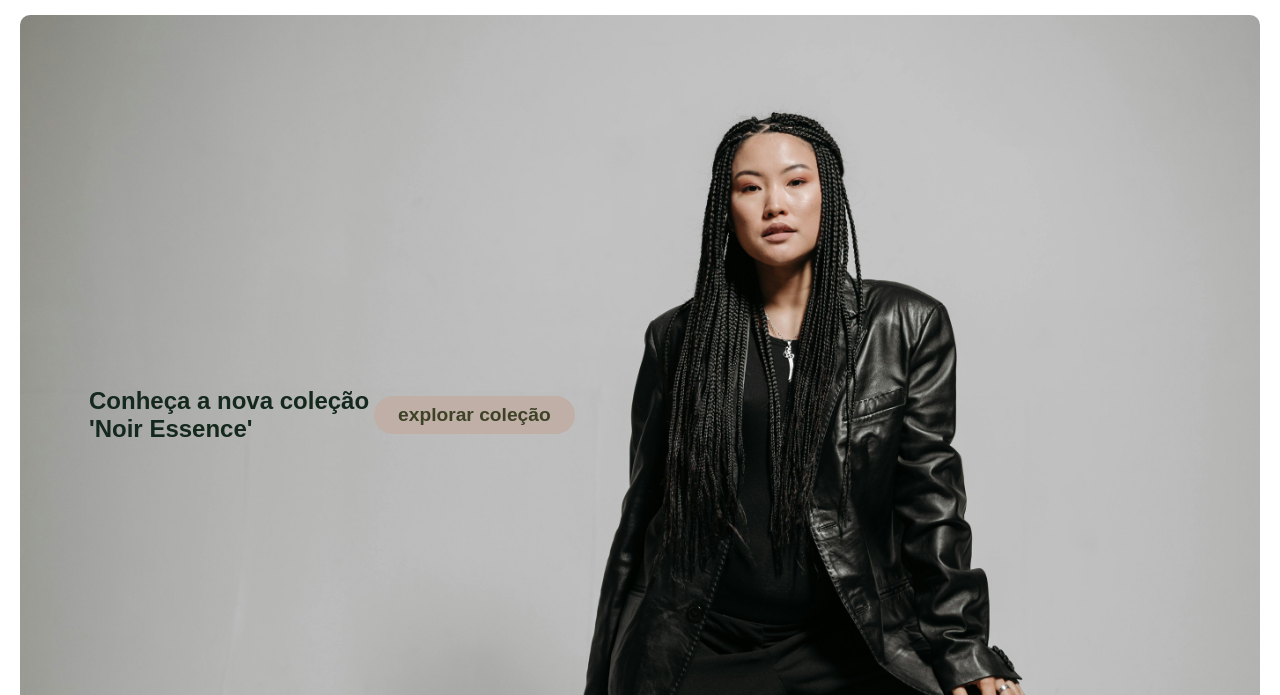
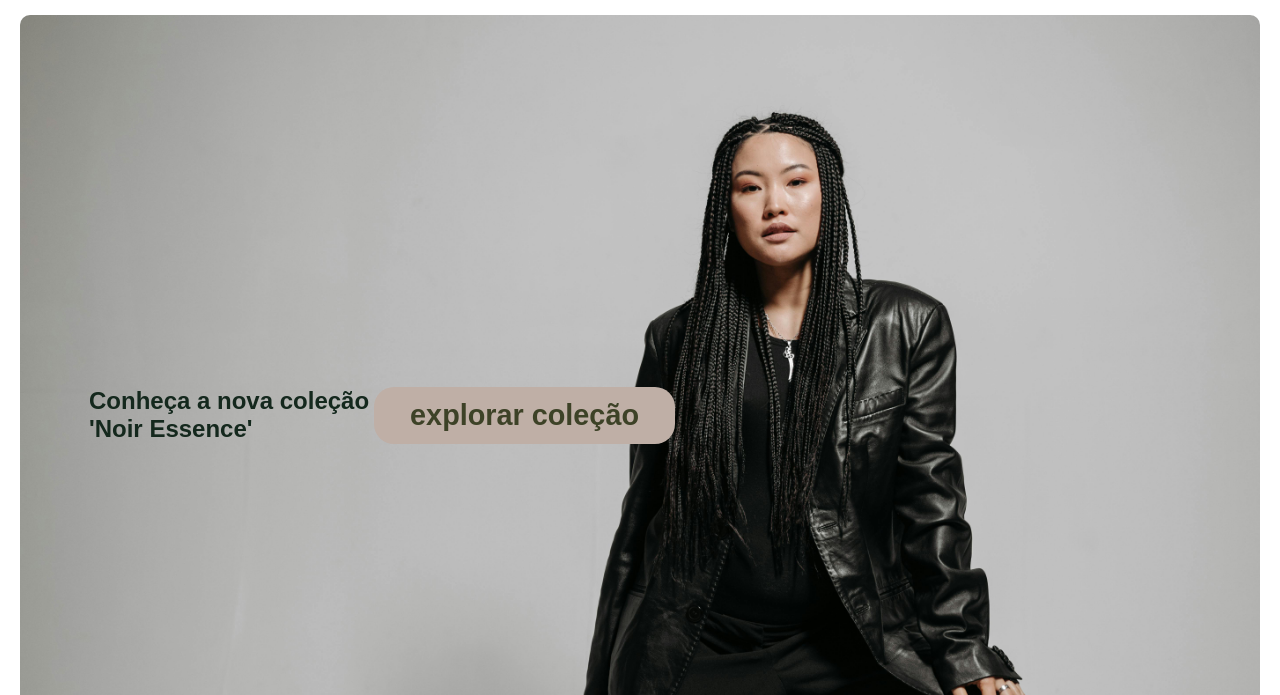
Before and after one commit to nicoledevfr/sitederoupas, a plain HTML site: page index.html in a window 1280 px wide. Shown: the part 105-800 px from the top of the page. Drawn offline with Linux system fonts and the light colour scheme; a web font is replaced by a local one.

Commit message:
versões finais

```diff
--- a/index.html
+++ b/index.html
@@ -14,39 +14,29 @@
 </head>
 
 <body>
+   <header>
         <nav>
             <div class="logomarca">Velon</div>
-
             <ul class="menu">
-
                 <li><a href="#home">Home</a></li>
                 <li><a href="#produtos">Produtos</a></li>
                 <li> <a href="#contato">Contato</a></li>
-
-
-
             </ul>
-
         </nav>
+    </header>
     <main>
         <section id="home">
-
-            <h1 id="textosobreposto">Conheça a nova coleção <br> 'Noir Essence'</h1>
-            <div id="explore">
-                <a href="#explore">explorar coleção </a>
+            <h1 id="textosobreposto">Conheça a nova coleção <br> 'Noir Essence'<h1>
+            <div id="botãoexplorar">
+                <a href="#cardcoleção">explorar coleção </a>
             </div>
-
         </section>
         <section id="frasedeefeito"><h1>"O que é autentico nunca sai de moda"</h1></section>
 
         <section id="fraseconfira" >
             <h1 >Confira os itens mais populares do site</h1>
         </section>
-
-
         <section id="produtos">
-
-
             <div class="produto">
                 <img src="imagens/produto001.jpg" alt="produto1">
                 <p class="preço">79,99</p>
@@ -55,7 +45,6 @@
                 <img src="imagens/produto002.jpg" alt="produto2">
                 <p class="preço">R$99,99</p>
             </div>
-
             <div class="produto">
                 <img src="imagens/produto004.jpg" alt="produto4">
                 <p class="preço">R$69,99</p>
@@ -68,9 +57,7 @@
                 <img src="imagens/produto006.jpg" alt="produto6">
                 <p class="preço">R$86,99</p>
             </div>
-
         </section>
-
        <section id="cardcoleção">
             <div id="card">
 
@@ -84,10 +71,8 @@
                 criada para quem busca presença e estilo em cada detalhe.
 
                 Em um universo onde o preto é protagonista, cada peça <span>
-                    carrega o DNA da Velon — ousadia, qualidade e
-                    originalidade.
+                carrega o DNA da Velon — ousadia, qualidade e originalidade.
                 </span> Noir Essence não é apenas uma escolha de roupa: é uma declaração de personalidade.
-
                 Descubra o poder do all black. Vista Noir Essence.
             </p>
             </div>
--- a/style.css
+++ b/style.css
@@ -3,7 +3,6 @@
 @import url('https://fonts.googleapis.com/css2?family=Nata+Sans:wght@100..900&family=Whisper&display=swap');
 
 :root {
-
   --cor--01: #14281D;
   --cor--02: #BFAFA6;
   --cor--03: #280004;
@@ -24,8 +23,6 @@ body {
   margin: 0.5em;
   display: flex;
   justify-content: flex-start;
-
-
 }
 
 nav {
@@ -34,7 +31,6 @@ nav {
   width: 100%;
   display: flex;
   align-items: center;
-
 }
 
 a {
@@ -44,21 +40,17 @@ a {
   font-size: 1.2em;
   font-weight: bold;
   transition: 1ms;
+}
 
-}
 html {
   scroll-behavior: smooth;
 }
-
-
-/* links de navegação */
 
 .menu {
   list-style: none;
   display: flex;
   gap: 2vh;
   margin: auto;
-
 }
 
 #home {
@@ -98,9 +90,7 @@ html {
   border-radius: 10px;
 }
 
-
-
-#explore {
+#botãoexplorar {
   background-color: var(--cor--02);
   padding: 0.5em 1.5em;
   border-radius: 20px;
@@ -111,11 +101,9 @@ html {
   transition: 0.3s;
 }
 
-#explore :hover {
+#botãoexplorar:hover {
   color: var(--cor--03);
-
 }
-
 
 #fraseconfira {
   font-size: 20px;
@@ -127,7 +115,6 @@ html {
 }
 
 #frasedeefeito {
-
   color: var(--cor--01);
   background-color: var(--cor--02);
   display: flex;
@@ -153,9 +140,8 @@ html {
   justify-content: center;
   gap: 40px;
   margin: 5em;
+}
 
-
-}
 .produto {
     display: flex;
   flex-direction: column; /* imagem em cima, preço embaixo */
@@ -198,10 +184,6 @@ html {
   font-size: 30px;
 }
 
-
-
-
-
 footer {
   background-color: var(--cor--03);
   font-size: 14px;
@@ -210,7 +192,6 @@ footer {
   width: 100%;
   height: 140px;
   margin: 230px 10px 0px 0px;
-
 }
 
 @media (max-width: 768px) {
@@ -219,7 +200,6 @@ footer {
     height: auto;
     padding: 1em 0;
   }
-
 
   .logomarca {
     font-size: 2.8em;
@@ -244,7 +224,6 @@ footer {
   }
 
   #produtos {
-
     display: flex;
     flex-wrap: wrap;
     justify-content: center;
@@ -252,12 +231,9 @@ footer {
     padding: 20px;
   }
 
-
-
 #frasedeefeito {
   padding: 80px;
   margin: 0;
-
 }
 
 #frasedeefeito>h1 {
@@ -266,8 +242,8 @@ footer {
 
 #textosobreposto {
   font-size: 18px;
+}
 
-}
 #explore {
   font-size: 0.8em;
 }
```
Lines whose indentation alone changed are shown as unchanged.
